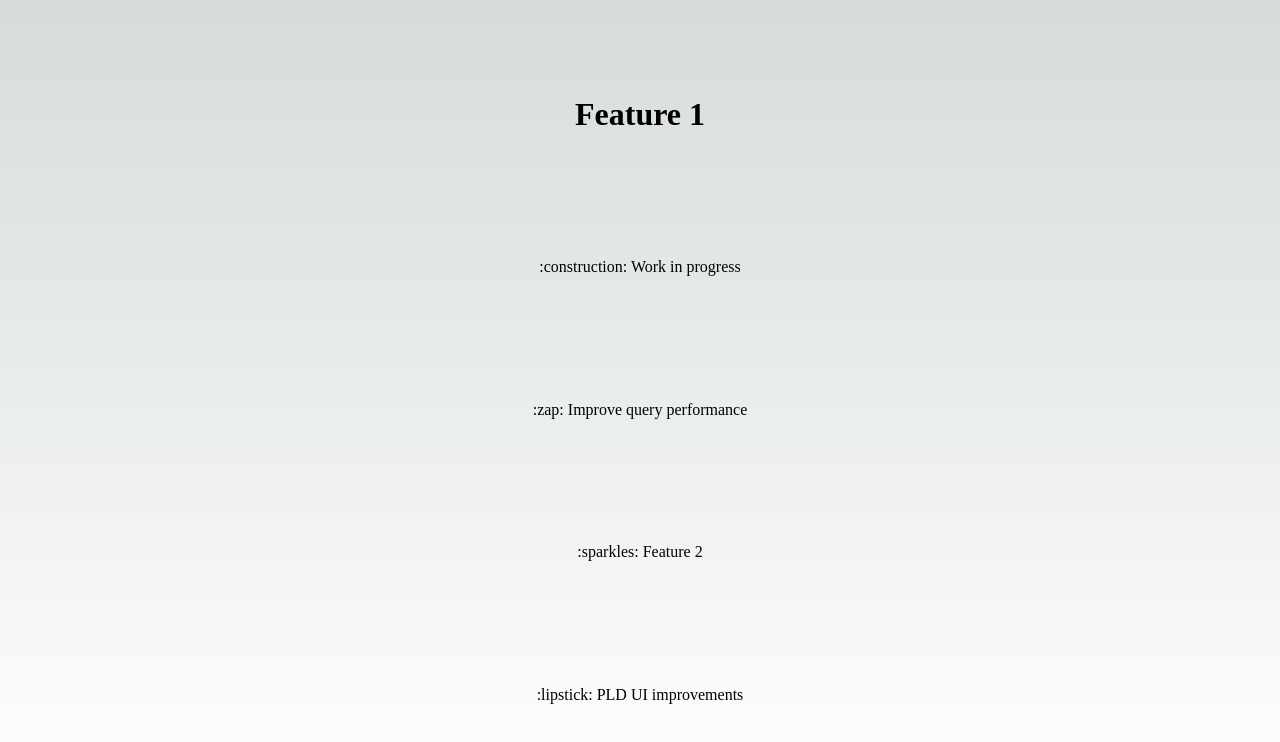
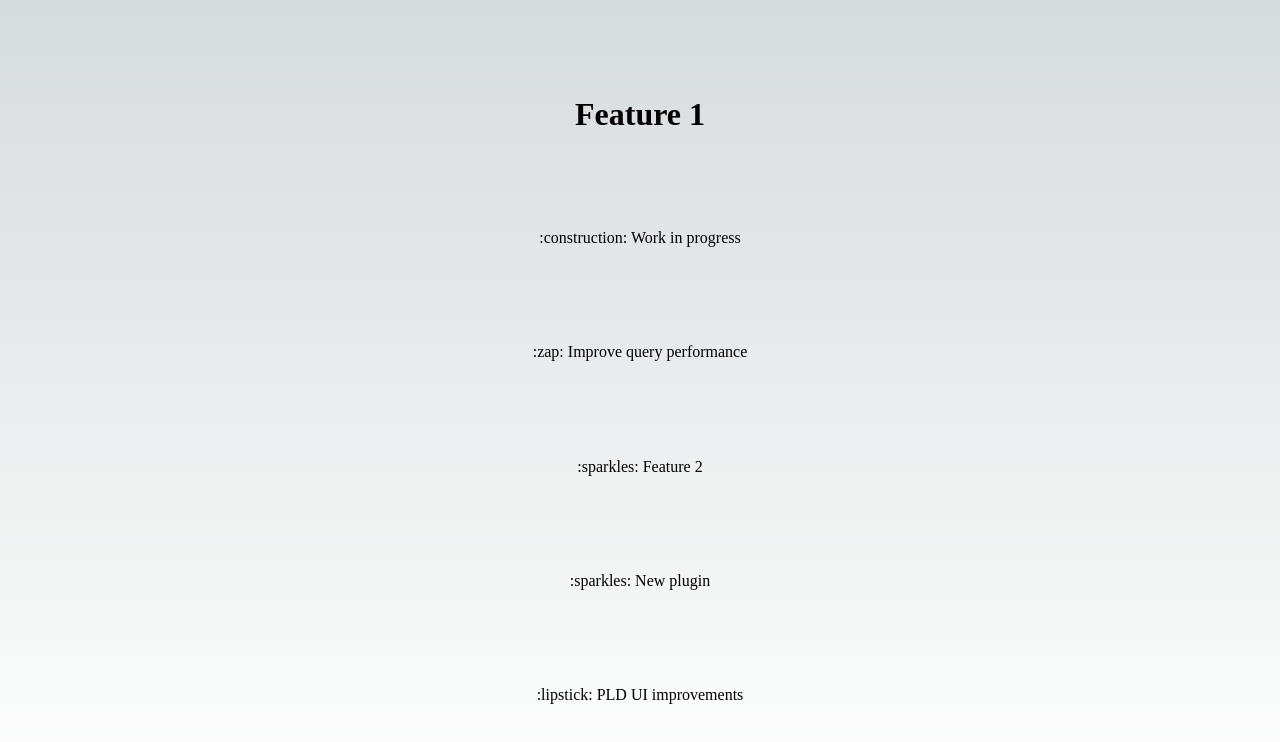
Before and after one commit to DaniCastel/gitmoji-nextjs-example, a Next.js app: page / in a window 1280 px wide. Shown: the top 742 px of the page. Built offline with nearby package versions, Linux system fonts and the light colour scheme.

Commit message:
:sparkles: New plugin

```diff
--- a/pages/index.tsx
+++ b/pages/index.tsx
@@ -20,7 +20,7 @@ export default function Home() {
       {/* <div>:art: Improve structure / format of the code</div>  */}
       <div>:zap: Improve query performance</div>
       <div>:sparkles: Feature 2</div>
-      {/* <div>:sparkles: New plugin</div>  */}
+      <div>:sparkles: New plugin</div>
       <div>:lipstick: PLD UI improvements</div>
       {/* <div>:ambulance: Security fixes 4.0.7</div>  */}
       {/* <div>:arrow_up: Upgrade Snap</div> */}
```
